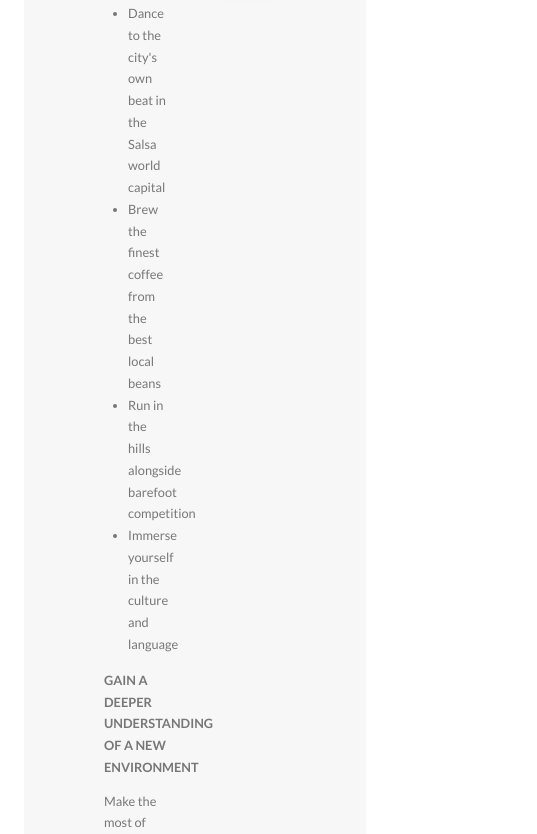
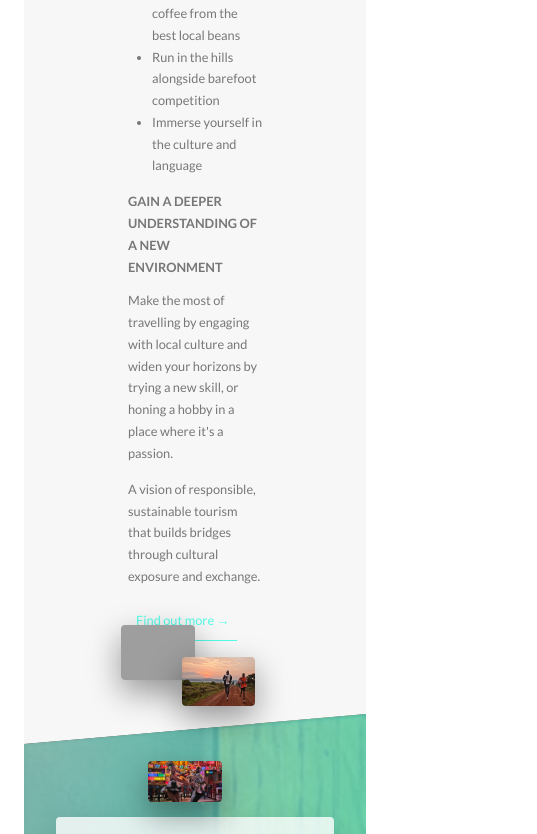
Before and after one commit to RuthENewman/ToursForThePerplexed, a website: page index.html in a window 390 px wide. Shown: the part 1166-2000 px from the top of the page, 537 px wide, since content can reach past the window. Drawn offline with Linux system fonts and the light colour scheme; grey boxes are pictures that could not be loaded.

Commit message:
layout media queries added

```diff
--- a/sass/abstracts/_variables.scss
+++ b/sass/abstracts/_variables.scss
@@ -23,6 +23,8 @@ $colour-black: #000;
 
 $grid-width: 130rem;
 $vertical-margin: 8rem;
+$vertical-margin-small: 6rem;
+
 $horizontal-margin-large: 6rem;
 $horizontal-margin: 1.2rem;
 
--- a/sass/layout/_footer.scss
+++ b/sass/layout/_footer.scss
@@ -2,6 +2,10 @@
     background-color: $colour-grey-dark-3;
     padding: 5rem;
     font-size: $default-font-size;
+
+    @include responsive(portrait) {
+      padding: 8rem 0;
+    }
 
       &__logo-box {
         text-align: center;
@@ -29,6 +33,11 @@
         border-top: 1px solid $colour-grey-dark;
         padding-top: 2rem;
         display: inline-block;
+
+        @include responsive(mobile) {
+            width: 100%;
+            text-align: center;
+        }
       }
 
       &__list {
@@ -69,5 +78,10 @@
         padding-top: 2rem;
         width: 80%;
         float: right;
+
+        @include responsive(mobile) {
+            width: 80%;
+            float: none;
+        }
       }
 }
--- a/sass/layout/_grid.scss
+++ b/sass/layout/_grid.scss
@@ -4,6 +4,16 @@
 
   &:not(:last-child) {
     margin-bottom: $vertical-margin;
+
+    @include responsive(portrait) {
+      margin-right: $vertical-margin-small;
+    }
+
+  }
+
+  @include responsive(portrait) {
+    max-width: 50rem;
+    padding: 0 3rem;
   }
 
   @include clearfix;
@@ -13,6 +23,14 @@
 
     &:not(:last-child) {
       margin-right: $horizontal-margin-large;
+
+      @include responsive(portrait) {
+        margin-right: 0;
+      }
+    }
+
+    @include responsive(portrait) {
+      width: 100% !important;
     }
 
   }
--- a/sass/layout/_header.scss
+++ b/sass/layout/_header.scss
@@ -10,6 +10,11 @@
   position: relative;
   -webkit-clip-path: polygon(0 0, 100% 0, 100% 75vh, 0 100%);
   clip-path: polygon(0 0, 100% 0, 100% 75vh, 0 100%);
+
+  @include responsive(mobile) {
+    -webkit-clip-path: polygon(0 0, 100% 0, 100% 85vh, 0 100%);
+    clip-path: polygon(0 0, 100% 0, 100% 85vh, 0 100%);
+  }
 
   &__logo-container {
     position: absolute;
--- a/sass/layout/_navigation.scss
+++ b/sass/layout/_navigation.scss
@@ -1,5 +1,4 @@
 .navigation {
-
 
         &__checkbox {
           display: none;
@@ -17,6 +16,16 @@
           box-shadow: 0 1rem 3rem rgba($colour-black, .1);
           text-align: center;
           cursor: pointer;
+
+          @include responsive(portrait) {
+              top: 4rem;
+              right: 4rem;
+          }
+
+          @include responsive(mobile) {
+              top: 3rem;
+              right: 3rem;
+          }
         }
 
         &__background {
@@ -30,6 +39,15 @@
             z-index: 50;
             transition: transform .8s cubic-bezier(0.075, 0.82, 0.165, 1);
 
+            @include responsive(portrait) {
+                top: 4.5rem;
+                right: 4.5rem;
+            }
+
+            @include responsive(mobile) {
+                top: 3.5rem;
+                right: 3.5rem;
+            }
         }
 
        &__container {
```
Also changed, not shown: css/style.css.
